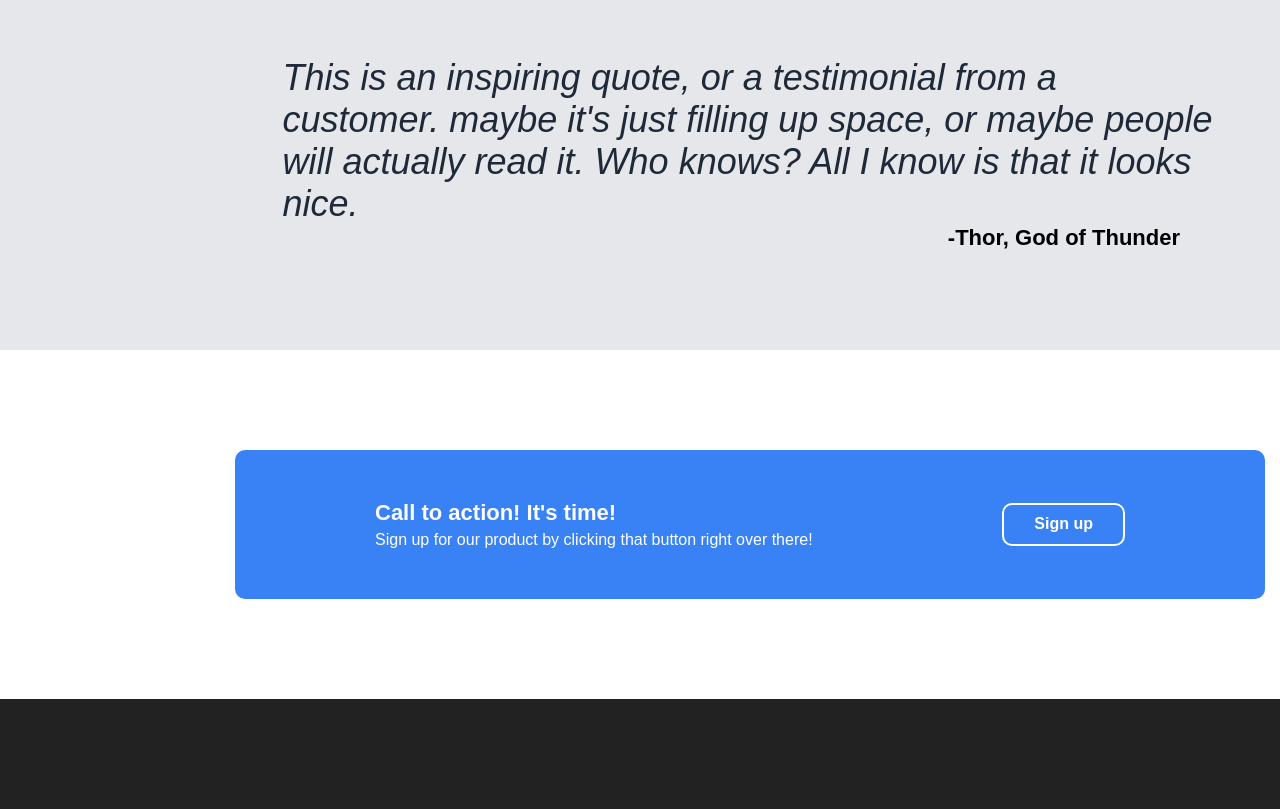
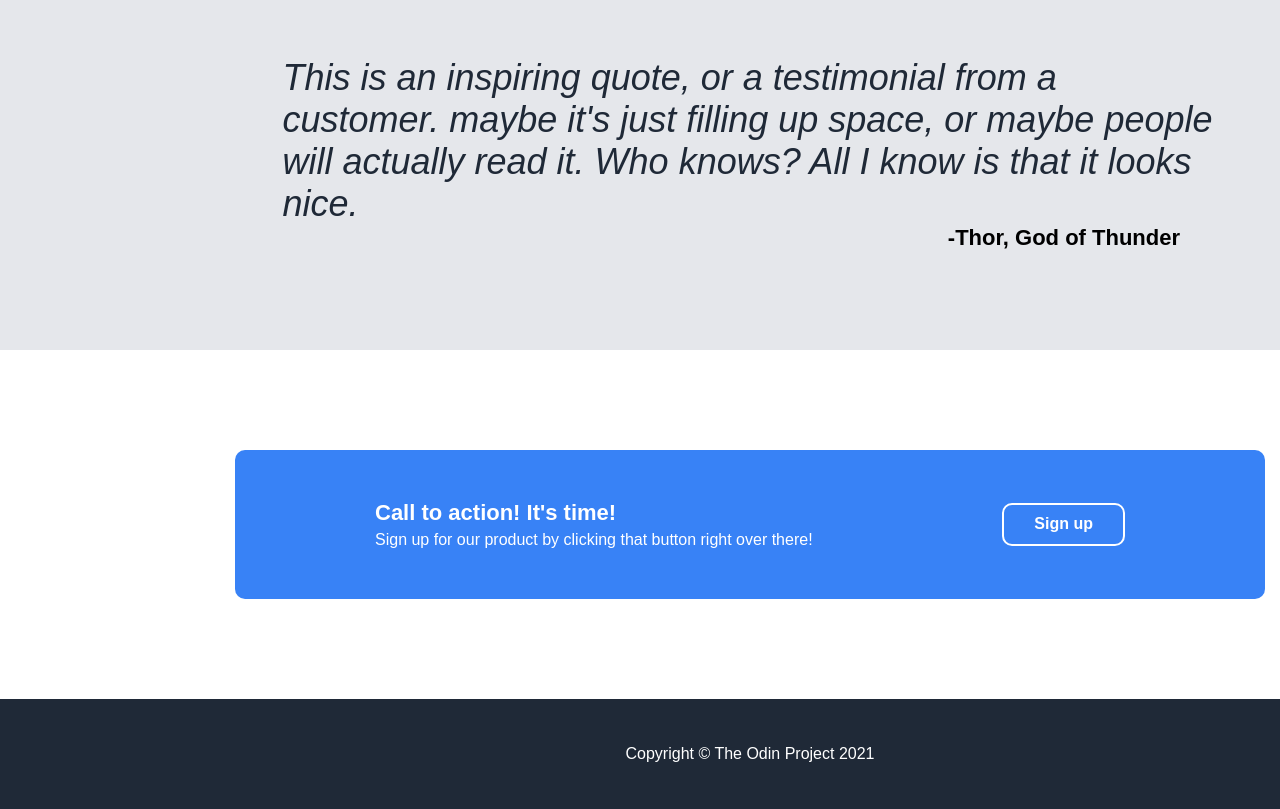
Before and after one commit to LonelyTower2021/landing-page, a plain HTML site: page index.html in a window 1280 px wide. Shown: the part 1054-1863 px from the top of the page. Before the commit the page ends 1753 px from the top, so only its background shows below. Drawn offline with Linux system fonts and the light colour scheme.

Commit message:
Add footer

```diff
--- a/Styles/styles.css
+++ b/Styles/styles.css
@@ -65,7 +65,7 @@ body {
 .placeholder_image {
     display: flex;
     flex: 1;
-    background-color: grey;
+    background-color: rgb(122, 119, 134);
     justify-content: center;
     align-items: center;
 }
@@ -133,7 +133,8 @@ li {
 
 .quote {
     max-width: 935px;
-    font: italic lighter 36px sans-serif;
+    font: italic 36px sans-serif;
+    font-weight: 100;
     color:#1F2937;
     margin: 0;
 }
@@ -188,3 +189,12 @@ li {
     border-radius: 10px;
     padding: 10px 30px;
 }
+
+.footer {
+    background-color: #1F2937;
+    color: white;
+    display: flex;
+    justify-content: center;
+    padding:  30px;
+    font-size: 16px;
+}
--- a/index.html
+++ b/index.html
@@ -65,5 +65,8 @@
             <button class="signup2">Sign up</button>
         </div>
     </div>
+    <div class="footer">
+        <p>Copyright &copy; The Odin Project 2021</p>
+    </div>
 </body>
 </html>
```
